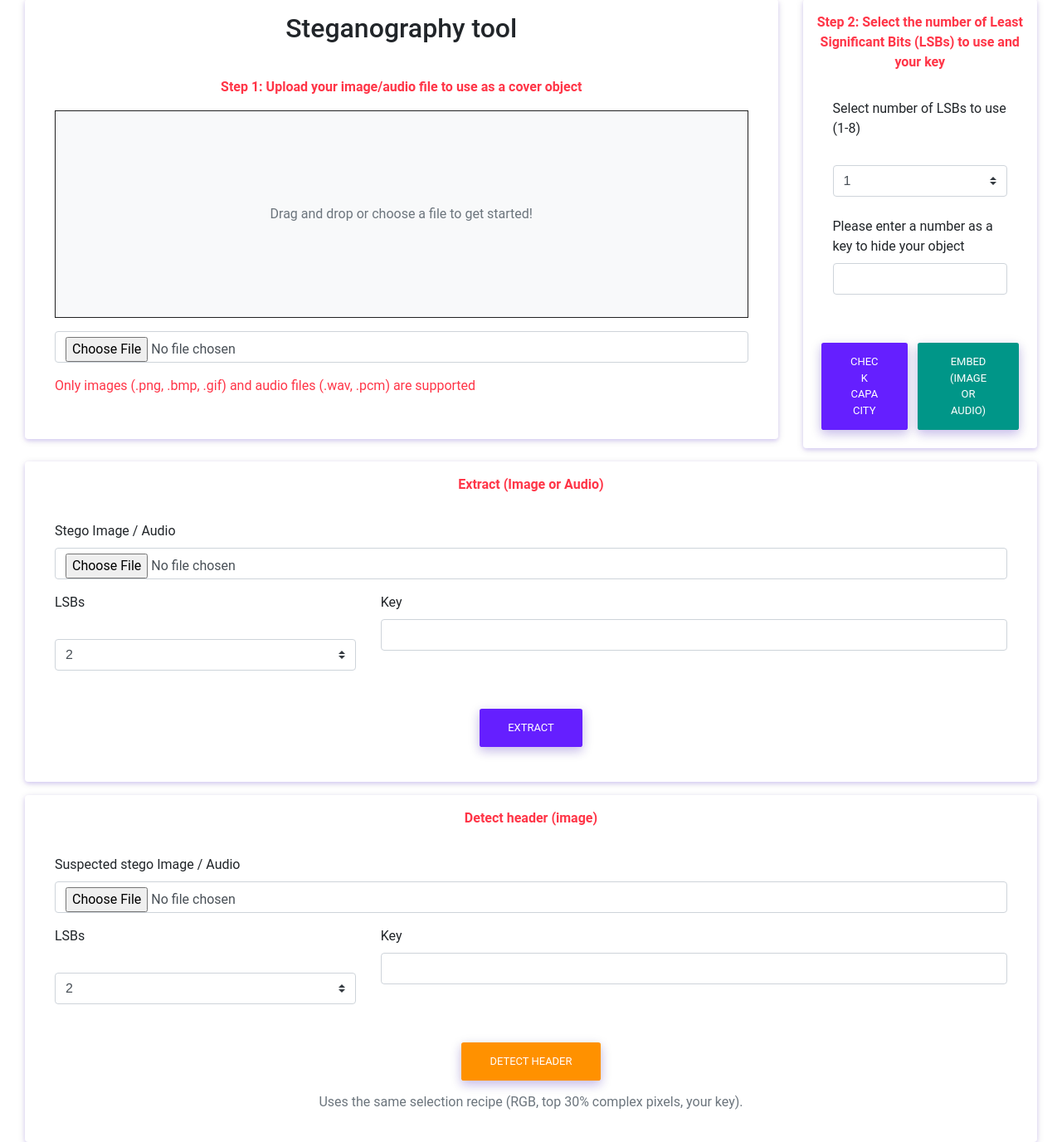
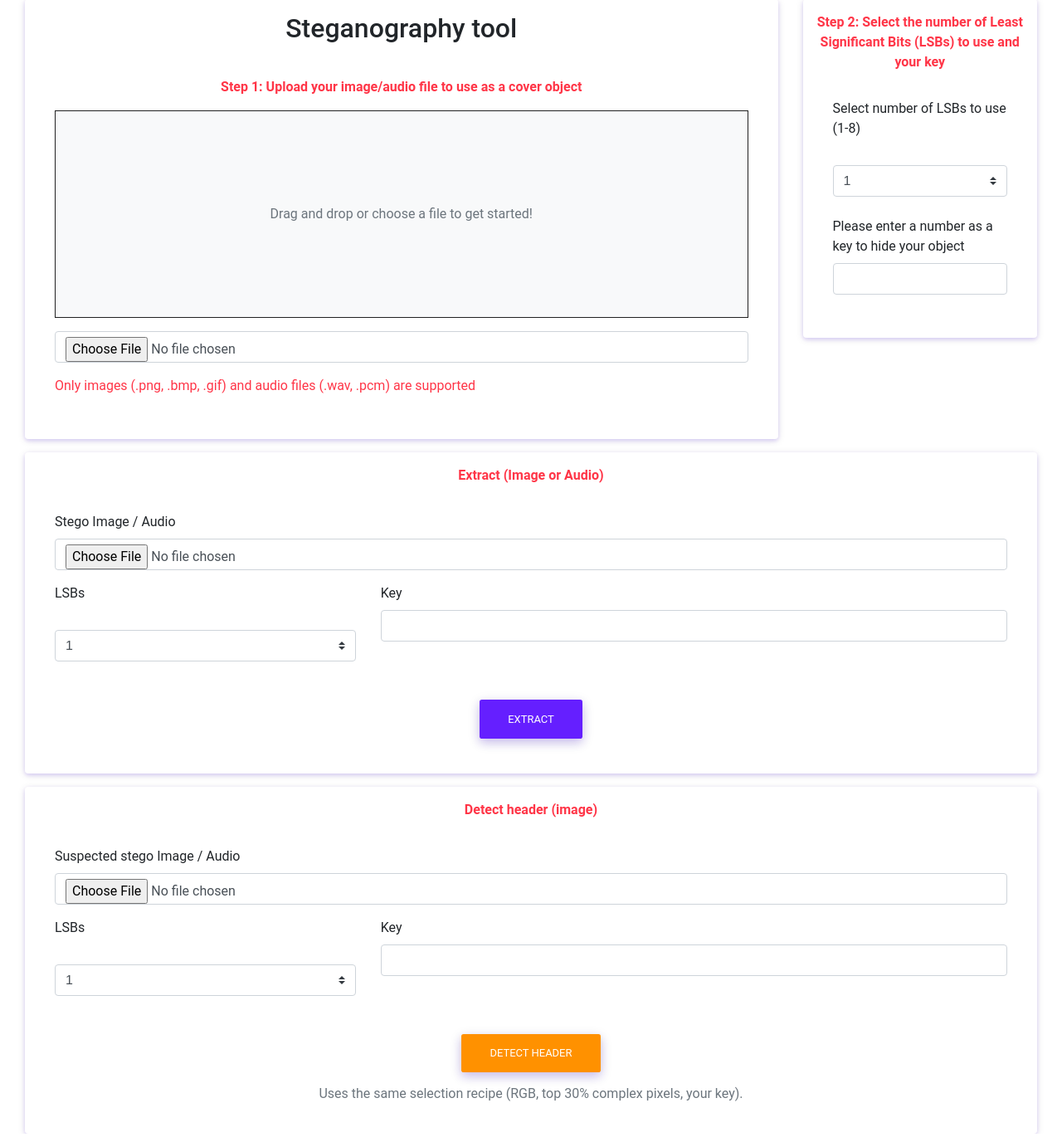
Before and after one commit to jyboat/CSF-ACW1, a Flask app: template templates/index.html in a window 1280 px wide. Shown: the part 25-1401 px from the top of the page at 83% size. Run offline with Flask 3, Linux system fonts and the light colour scheme; the template is opened without the code that fills it, so the values that code supplies are empty; parts of the project's set-up code (start-up, migrations or seed data) failed here and were passed over; some libraries are stand-ins or nearby versions; some web fonts are replaced.

Commit message:
remove embed and check capacity buttons from index

```diff
--- a/templates/index.html
+++ b/templates/index.html
@@ -83,18 +83,6 @@
                             <b class="text-danger">Step 3: Click a location on your file to hide your data</b>
                         </div>
                     </div>
-
-                    <div class="row mt-3">
-                        <div class="col text-center d-flex justify-content-center gap-2">
-                            <button type="submit" class="btn btn-primary" formaction="/check" formmethod="post">
-                                Check capacity
-                            </button>
-                            <button type="button" class="btn btn-success" data-toggle="modal"
-                                data-target="#locationModal">
-                                Embed (image or audio)
-                            </button>
-                        </div>
-                    </div>
                 </div>
             </div>
         </div>
@@ -117,8 +105,8 @@
                             <div class="col-md-4">
                                 <label class="form-label">LSBs</label>
                                 <select class="custom-select md-form md-outline d-block" name="lsbCount" required>
-                                    <option selected value="2">2</option>
-                                    <option value="1">1</option>
+                                    <option selected value="1">1</option>
+                                    <option value="2">2</option>
                                     <option value="3">3</option>
                                     <option value="4">4</option>
                                     <option value="5">5</option>
@@ -158,8 +146,8 @@
                             <div class="col-md-4">
                                 <label class="form-label">LSBs</label>
                                 <select class="custom-select md-form md-outline d-block" name="lsbCount" required>
-                                    <option selected value="2">2</option>
-                                    <option value="1">1</option>
+                                    <option selected value="1">1</option>
+                                    <option value="2">2</option>
                                     <option value="3">3</option>
                                     <option value="4">4</option>
                                     <option value="5">5</option>
```
